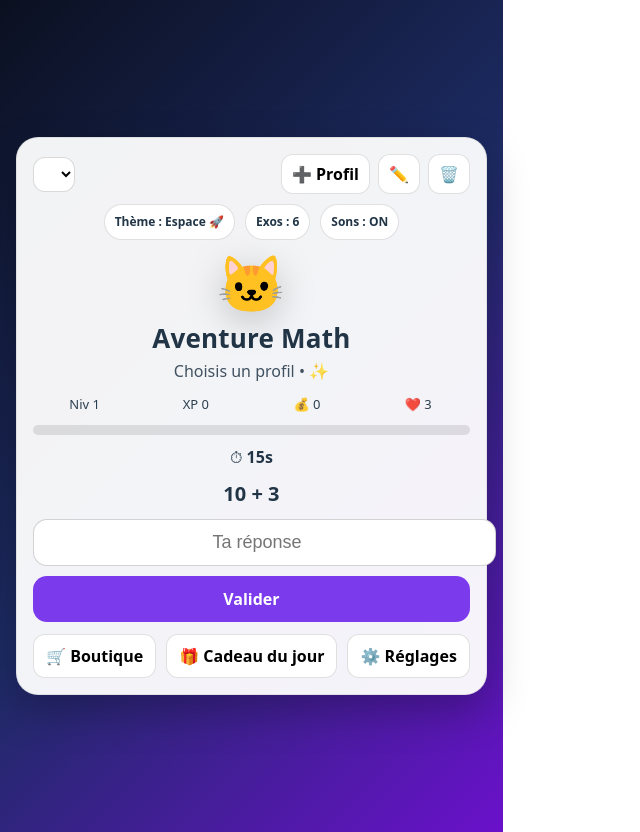
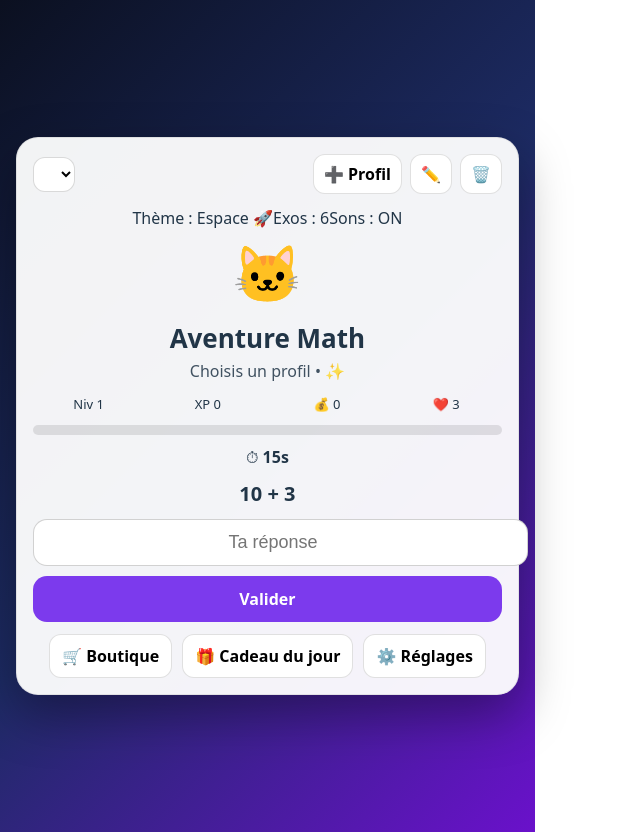
Before and after one commit to ralhyne13/math-adventure, a React (Vite) app: page / in a window 1280 px wide. Shown: the whole page, without its empty margins (0-640 px from the left). Built offline with nearby package versions, Linux system fonts and the light colour scheme.

Commit message:
Fix desktop centering

```diff
--- a/src/App.jsx
+++ b/src/App.jsx
@@ -544,6 +544,7 @@ export default function App() {
     const styles = {
   page: {
     minHeight: "100vh",
+    width: "100%",
     display: "flex",
     alignItems: "center",
     justifyContent: "center",
@@ -551,43 +552,36 @@ export default function App() {
     background: theme.bg,
     fontFamily: "system-ui, -apple-system, Segoe UI, Roboto, Arial",
   },
+
   card: {
     width: "100%",
-      maxWidth: 460,
+    maxWidth: 480,
+    margin: "0 auto",
     background: theme.card,
     borderRadius: 22,
     padding: 16,
-      boxShadow: "0 16px 40px rgba(0,0,0,0.25)",
+    boxShadow: "0 20px 50px rgba(0,0,0,0.35)",
     textAlign: "center",
-      transform: shake ? "translateX(-6px)" : "translateX(0px)",
-      transition: "transform 120ms ease",
-      border: `1px solid rgba(0,0,0,0.08)`,
+    border: "1px solid rgba(0,0,0,0.08)",
   },
-    pillRow: { display: "flex", gap: 10, justifyContent: "center", flexWrap: "wrap" },
-    pill: {
-      padding: "8px 10px",
-      borderRadius: 999,
-      border: "1px solid rgba(0,0,0,0.12)",
-      background: "white",
-      fontWeight: 800,
-      fontSize: 12,
-    },
+
   topRow: {
     display: "flex",
     justifyContent: "space-between",
     alignItems: "center",
     gap: 10,
-      marginBottom: 10,
+    marginBottom: 12,
     flexWrap: "wrap",
   },
+
   select: {
     padding: "8px 10px",
     borderRadius: 12,
     border: "1px solid rgba(0,0,0,0.15)",
     background: "white",
     fontWeight: 700,
-      maxWidth: 210,
   },
+
   iconBtn: {
     padding: "8px 10px",
     borderRadius: 12,
@@ -596,32 +590,31 @@ export default function App() {
     cursor: "pointer",
     fontWeight: 800,
   },
-    installBtn: {
-      width: "100%",
-      padding: "10px 12px",
-      borderRadius: 14,
-      border: "1px solid rgba(0,0,0,0.12)",
-      background: "white",
-      cursor: "pointer",
-      marginBottom: 10,
-      fontWeight: 900,
-    },
+
   mascot: {
     fontSize: 56,
-      transform: burst ? "scale(1.08)" : "scale(1)",
-      transition: "transform 140ms ease",
-      filter: "drop-shadow(0 10px 18px rgba(0,0,0,0.2))",
+    marginBottom: 10,
   },
-    title: { margin: 0, fontSize: 26, letterSpacing: 0.2 },
-    subtitle: { marginTop: 6, marginBottom: 12, opacity: 0.85 },
+
+  title: {
+    margin: 0,
+    fontSize: 26,
+  },
+
+  subtitle: {
+    marginTop: 6,
+    marginBottom: 12,
+    opacity: 0.85,
+  },
+
   stats: {
     display: "grid",
     gridTemplateColumns: "repeat(4, 1fr)",
     gap: 8,
     fontSize: 13,
     marginBottom: 10,
-      opacity: 0.95,
   },
+
   progressWrap: {
     height: 10,
     width: "100%",
@@ -630,8 +623,19 @@ export default function App() {
     overflow: "hidden",
     marginBottom: 10,
   },
-    progressBar: { height: "100%", background: theme.accent },
-    question: { fontSize: 20, fontWeight: 900, marginTop: 10, marginBottom: 10 },
+
+  progressBar: {
+    height: "100%",
+    background: theme.accent,
+  },
+
+  question: {
+    fontSize: 20,
+    fontWeight: 900,
+    marginTop: 10,
+    marginBottom: 10,
+  },
+
   input: {
     width: "100%",
     padding: 12,
@@ -639,8 +643,8 @@ export default function App() {
     border: "1px solid rgba(0,0,0,0.18)",
     fontSize: 18,
     textAlign: "center",
-      outline: "none",
   },
+
   primaryBtn: {
     width: "100%",
     marginTop: 10,
@@ -653,6 +657,7 @@ export default function App() {
     cursor: "pointer",
     fontSize: 16,
   },
+
   secondaryBtn: {
     padding: "10px 12px",
     borderRadius: 12,
@@ -661,15 +666,14 @@ export default function App() {
     cursor: "pointer",
     fontWeight: 800,
   },
-    row: { display: "flex", gap: 10, justifyContent: "center", marginTop: 12, flexWrap: "wrap" },
-    steps: {
-      marginTop: 10,
-      background: "rgba(255,255,255,0.85)",
-      padding: 12,
-      borderRadius: 16,
-      textAlign: "left",
-      fontSize: 13,
-      border: "1px solid rgba(0,0,0,0.08)",
+
+  row: {
+    display: "flex",
+    gap: 10,
+    justifyContent: "center",
+    marginTop: 12,
+    flexWrap: "wrap",
+
     },
     shop: {
       marginTop: 12,
```
Lines whose indentation alone changed are shown as unchanged.
